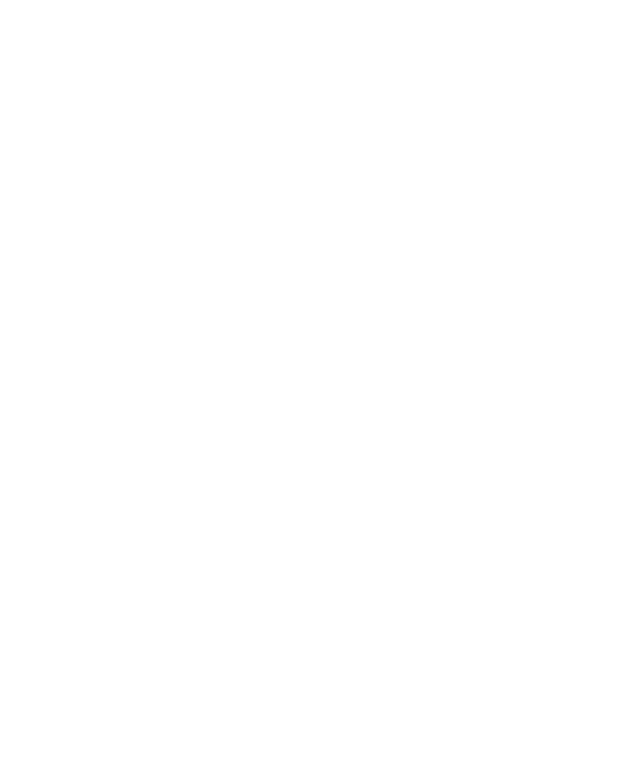
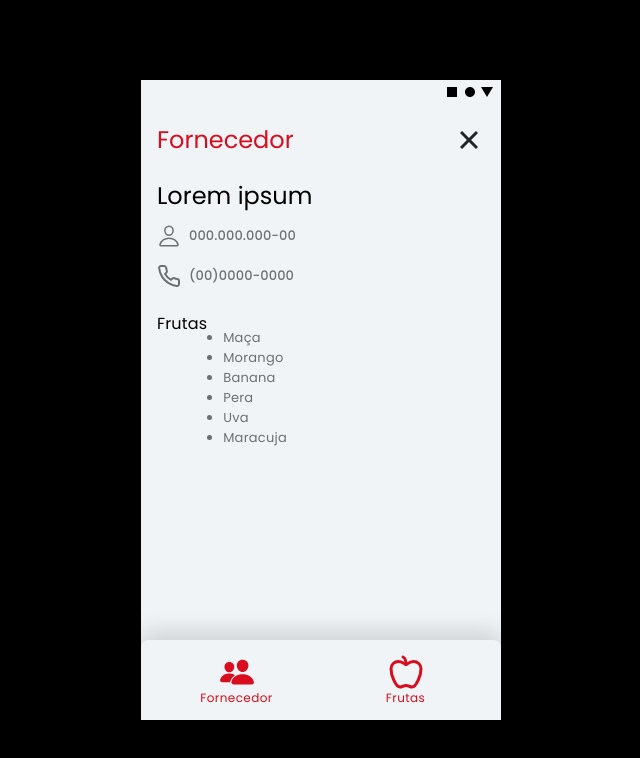
Before and after one commit to diogosslopes/barraca-de-frutas, a React (Create React App) app: page /fornecedor/1 in a window 1280 px wide. Before the commit this address had no page. Shown: the top 758 px of the page, without its empty margins (319-959 px from the left). Built offline with nearby package versions, Linux system fonts and the light colour scheme.

Commit message:
adição de paginas de cadastro

```diff
--- a/src/components/MenuBottom.js
+++ b/src/components/MenuBottom.js
@@ -4,15 +4,15 @@
 
 function MenuBottom() {
     return (
-      <footer className="App">
-        <div>
+      <footer className="footer">
+        <button>
         <IoPeople/>
         <p>Fornecedor</p>
-        </div>
-        <div>
+        </button>
+        <button>
         <LuApple/>
         <p>Frutas</p>
-        </div>
+        </button>
       </footer>
     );
   }
--- a/src/components/components.css
+++ b/src/components/components.css
@@ -18,14 +18,19 @@
     gap: 96px;
     border-radius: 8px 8px 0 0;
     box-shadow: 0px -8px 24px 0px rgba(0, 0, 0, 0.15);
+
+
 }
 
-footer div {
+footer button {
     width: 73px;
     display: flex;
     flex-direction: column;
     justify-content: center;
     align-items: center;
+    cursor: pointer;
+    border: none;
+    background-color: #F0F4F7;
 
 }
 
--- a/src/index.css
+++ b/src/index.css
@@ -7,7 +7,13 @@
 
 }
 
-h1{
-  text-align: center;
-  color: white;
+
+
+.App{
+  background-color: black;
+  width: 100%;
+  height: 100vh;
+  display: flex;
+  justify-content: center;
+  align-items: center;
 }
--- /dev/null
+++ b/src/pages/NewSupplier.js
@@ -0,0 +1,35 @@
+import { useState } from "react";
+import Header from "../components/Header";
+import MenuBottom from "../components/MenuBottom";
+import './pages.css'
+import { LuPhone } from 'react-icons/lu'
+import { IoPersonOutline, IoSearchSharp, IoCloseSharp, IoChevronForwardOutline, IoCloseCircleOutline } from 'react-icons/io5'
+
+
+function NewSupplier() {
+
+  const red = {
+    color: '#da0d1e'
+  }
+
+  return (
+
+    <div className="supplier-container new-supplier">
+      <Header />
+        <div className="close">
+          <IoCloseSharp />
+        </div>
+      <div className="supllier-datas">
+        <div className="cad-buttons">
+          <button >Nome</button>
+        </div>
+        <label>Digite o nome do colaborador</label>
+        <input placeholder="Nome"></input>
+      </div>
+      <MenuBottom />
+    </div>
+
+  );
+}
+
+export default NewSupplier;
--- /dev/null
+++ b/src/pages/NewSupplierCpf.js
@@ -0,0 +1,36 @@
+import { useState } from "react";
+import Header from "../components/Header";
+import MenuBottom from "../components/MenuBottom";
+import './pages.css'
+import { LuPhone } from 'react-icons/lu'
+import { IoPersonOutline, IoSearchSharp, IoCloseSharp, IoChevronForwardOutline, IoCloseCircleOutline } from 'react-icons/io5'
+
+
+function NewSupplierCpf() {
+
+const black = {
+  color: '#212324'
+}
+
+  return (
+
+    <div className="supplier-container new-supplier">
+      <Header />
+        <div className="close">
+          <IoCloseSharp />
+        </div>
+      <div className="supllier-datas">
+        <div className="cad-buttons">
+          <button style={black} id="name">Nome <IoChevronForwardOutline/></button>
+          <button id="cpf">CPF</button>
+        </div>
+        <label>Digite o CPF do colaborador</label>
+        <input placeholder="Nome"></input>
+      </div>
+      <MenuBottom />
+    </div>
+
+  );
+}
+
+export default NewSupplierCpf;
--- /dev/null
+++ b/src/pages/NewSupplierTel.js
@@ -0,0 +1,37 @@
+import { useState } from "react";
+import Header from "../components/Header";
+import MenuBottom from "../components/MenuBottom";
+import './pages.css'
+import { LuPhone } from 'react-icons/lu'
+import { IoPersonOutline, IoSearchSharp, IoCloseSharp, IoChevronForwardOutline, IoCloseCircleOutline } from 'react-icons/io5'
+
+
+function NewSupplierTel() {
+
+const black = {
+  color: '#212324'
+}
+
+  return (
+
+    <div className="supplier-container new-supplier">
+      <Header />
+        <div className="close">
+          <IoCloseSharp />
+        </div>
+      <div className="supllier-datas">
+        <div className="cad-buttons">
+          <button style={black} id="name">Nome <IoChevronForwardOutline/></button>
+          <button style={black} id="name">CPF <IoChevronForwardOutline/></button>
+          <button >Telefone</button>
+        </div>
+        <label>Digite o Telefone do colaborador</label>
+        <input placeholder="Telefone"></input>
+      </div>
+      <MenuBottom />
+    </div>
+
+  );
+}
+
+export default NewSupplierTel;
--- /dev/null
+++ b/src/pages/Supplier.js
@@ -0,0 +1,52 @@
+import { useState } from "react";
+import Header from "../components/Header";
+import MenuBottom from "../components/MenuBottom";
+import './pages.css'
+import { LuPhone } from 'react-icons/lu'
+import { IoPersonOutline, IoSearchSharp, IoCloseSharp } from 'react-icons/io5'
+
+
+function Supplier() {
+
+
+
+  return (
+
+    <div className="supplier-container">
+      <Header />
+      <div class="supplier-tittle">
+        <h5>Fornecedor</h5>
+        <button>
+          <IoCloseSharp />
+        </button>
+      </div>
+      <div className="supplier-card">
+        <h5>Lorem ipsum</h5>
+        <div className='cards-label'>
+          <IoPersonOutline />
+          <label>000.000.000-00</label>
+        </div>
+        <div className='cards-label'>
+          <LuPhone />
+          <label>(00)0000-0000</label>
+        </div>
+      </div>
+      <div className="supplier-fruits">
+        <span>Frutas</span>
+        <ul>
+          <li>Maça</li>
+          <li>Morango</li>
+          <li>Banana</li>
+          <li>Pera</li>
+          <li>Uva</li>
+          <li>Maracuja</li>
+
+        </ul>
+      </div>
+      <MenuBottom />
+    </div>
+
+  );
+}
+
+export default Supplier;
--- a/src/pages/pages.css
+++ b/src/pages/pages.css
@@ -1,3 +1,5 @@
+@import url('https://fonts.googleapis.com/css2?family=Poppins:wght@100;300;400;500;600;700;800;900&display=swap');
+
 .main-container {
     width: 100%;
     height: 100vh;
@@ -9,7 +11,7 @@
 
 }
 
-.supplier-container {
+.suppliers-container {
     background-color: #F0F4F7;
     width: 360px;
     height: 640px;
@@ -18,7 +20,7 @@
     justify-content: space-between;
 }
 
-.supplier-container .supplier-div {
+.suppliers-container .suppliers-div {
     display: flex;
     flex-direction: column;
     align-items: center;
@@ -28,7 +30,7 @@
 
 }
 
-.supplier-container span {
+.suppliers-container span {
     display: flex;
     width: 328px;
     flex-direction: column;
@@ -41,7 +43,7 @@
     letter-spacing: 0.15px;
 }
 
-.supplier-container button {
+.suppliers-container .suppliers-div button {
     display: flex;
     width: 328px;
     height: 40px;
@@ -53,6 +55,7 @@
     box-shadow: 0px 2px 6px 2px rgba(0, 0, 0, 0.15), 0px 1px 2px 0px rgba(0, 0, 0, 0.30);
     border: none;
     gap: 8px;
+    cursor: pointer;
 
     font-family: Poppins;
     font-size: 13px;
@@ -63,7 +66,11 @@
     color: #fff;
 }
 
-.supplier-container button svg {
+.suppliers-div a {
+    text-decoration: none;
+}
+
+.suppliers-container .suppliers-div svg {
     width: 24px;
     height: 24px;
 }
@@ -78,7 +85,7 @@
 
 }
 
-.supplier-container .search-field {
+.suppliers-container .search-field {
     display: flex;
     justify-content: flex-start;
     width: 300px;
@@ -118,7 +125,8 @@
     border: none;
     outline: none;
 }
-.cards{
+
+.cards {
     margin-top: 12px;
 }
 
@@ -179,11 +187,162 @@
     letter-spacing: 0.1px;
 }
 
-.cards-label svg{
+.cards-label svg {
     width: 24px;
     height: 24px;
 }
 
-::-webkit-scrollbar{
+::-webkit-scrollbar {
     width: 0;
 }
+
+.supplier-container {
+    height: 640px;
+    width: 360px;
+    display: flex;
+    flex-direction: column;
+    background-color: #F0F4F7;
+    overflow-y: scroll;
+
+}
+
+.supplier-tittle {
+    display: flex;
+    align-items: center;
+    justify-content: space-between;
+    margin-left: 16px;
+    margin-right: 16px;
+    color: #da0d1e;
+
+    margin-top: 20px;
+
+}
+
+h5 {
+    font-size: 24px;
+    font-style: normal;
+    font-weight: 400;
+    line-height: 24px;
+}
+
+.supplier-tittle button {
+    background-color: #F0F4F7;
+    border: none;
+    display: flex;
+
+}
+
+.supplier-tittle svg {
+    width: 32px;
+    height: 32px;
+    color: #212324;
+}
+
+.supplier-card {
+    margin-top: 28px;
+    margin-left: 16px;
+    margin-right: 16px;
+    display: flex;
+    flex-direction: column;
+    gap: 16px;
+}
+
+.supplier-fruits {
+    margin-top: 24px;
+    margin-left: 16px;
+    margin-right: 16px;
+    overflow-y: scroll;
+    display: flex;
+    flex-grow: 1;
+
+}
+
+.supplier-fruits span {
+    font-size: 16px;
+    font-style: normal;
+    font-weight: 400;
+    line-height: 24px;
+    letter-spacing: 0.15px;
+}
+
+.supplier-fruits ul {
+    margin-top: 16px;
+
+}
+
+.supplier-fruits li {
+    color: #6C7072;
+    font-size: 13px;
+    font-style: normal;
+    font-weight: 400;
+    line-height: 20px;
+    letter-spacing: 0.25px;
+    margin-left: 16px;
+
+}
+
+.close{
+    display: flex;
+    align-items: flex-end;
+    justify-content: flex-end;
+    text-align: right;
+    margin: 24px 16px 0 16px
+}
+
+.close svg{
+    width: 32px;
+    height: 32px;
+}
+
+.supllier-datas {
+    display: flex;
+    flex-direction: column;
+    margin-top: 28px;
+    margin-left: 16px;
+    margin-right: 16px;
+    flex-grow: 1;
+}
+
+.supllier-datas button {
+    display: flex;
+    justify-content: center;
+    align-items: center;
+    background-color: #F0F4F7;
+    border: none;
+    cursor: pointer;
+    margin-bottom: 44px;
+    color: #da0d1e;
+
+    font-size: 13px;
+    font-style: normal;
+    font-weight: 500;
+    line-height: 16px;
+    letter-spacing: 1.25px;
+}
+
+.supllier-datas label {
+    display: flex;
+    flex-shrink: 0;
+    color: #383b3d;
+    font-size: 15px;
+    font-style: normal;
+    font-weight: 400;
+    line-height: 24px;
+    letter-spacing: 0.5px;
+    margin-bottom: 24px;
+}
+
+.supllier-datas input{
+    border: none;
+    color: #6C7072;
+    background-color: #F0F4F7;
+    font-size: 24px;
+    font-style: normal;
+    font-weight: 400px;
+    line-height: 24px;
+    outline: none;
+}
+
+.cad-buttons{
+    display: flex;
+}
--- a/src/routes/Routes.js
+++ b/src/routes/Routes.js
@@ -2,6 +2,10 @@
 
 import Fruits from '../pages/Fruits';
 import Suppliers from '../pages/Suppliers';
+import Supplier from '../pages/Supplier';
+import NewSupplier from '../pages/NewSupplier';
+import NewSupplierCpf from '../pages/NewSupplierCpf';
+import NewSupplierTel from '../pages/NewSupplierTel';
 
 
 function AppRoutes() {
@@ -10,6 +14,10 @@
         <Routes>
             <Route path='/' element={<Suppliers />} />
             <Route path='/frutas' element={<Fruits/>} />
+            <Route path='/fornecedor/:id' element={<Supplier/>} />
+            <Route path='/novofornecedor' element={<NewSupplier/>} />
+            <Route path='/novofornecedorcpf' element={<NewSupplierCpf/>} />
+            <Route path='/novofornecedortel' element={<NewSupplierTel/> } />
         </Routes>
 </BrowserRouter>
     );
```
Also changed, not shown: src/components/Cards.js (+4 -4 lines), src/pages/Suppliers.js (+12 -16 lines).
